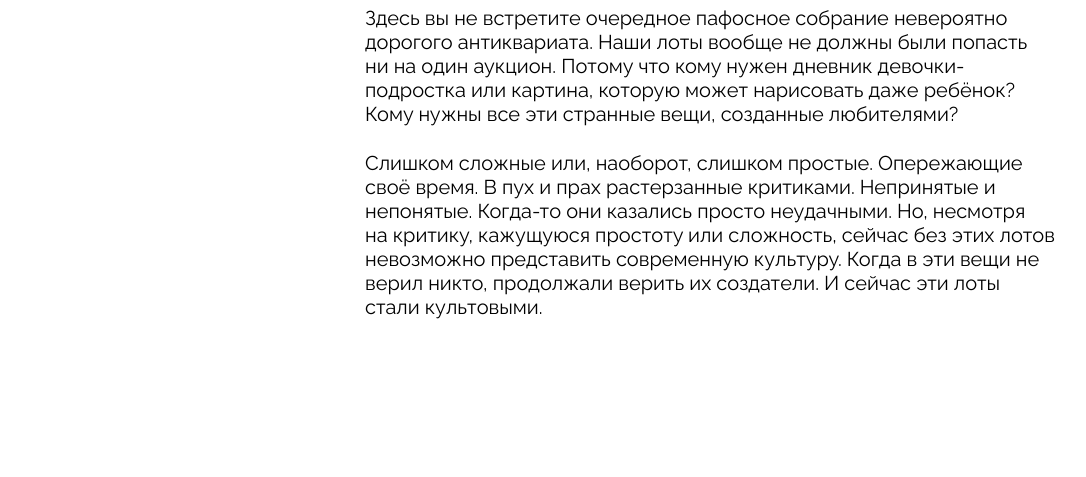
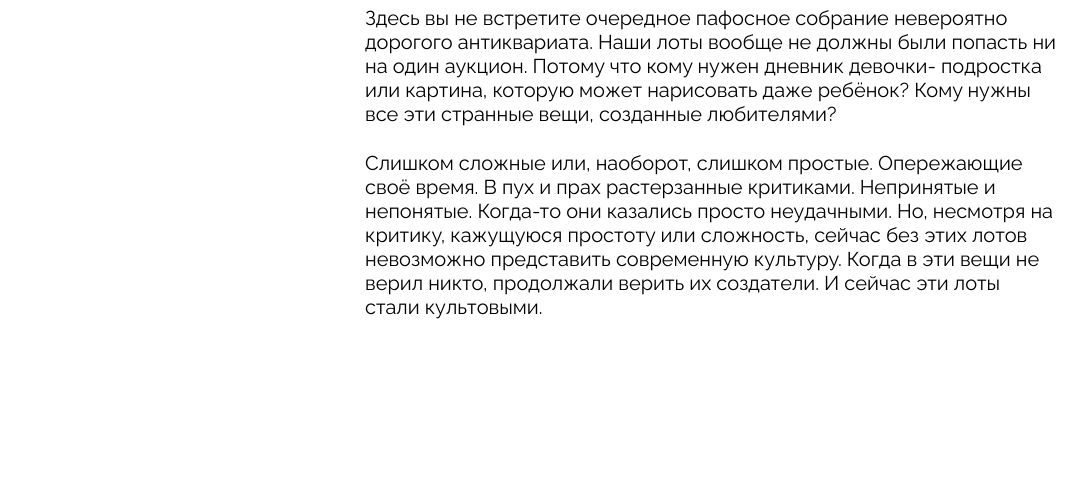
Before and after one commit to CamillaParshakova/ono-tebe-nado, a plain HTML site: page index.html in a window 1280 px wide. Shown: the part 2344-2821 px from the top of the page, without its empty margins (108-1194 px from the left). Drawn offline with Linux system fonts and the light colour scheme.

Commit message:
review 2: delete white-space

```diff
--- a/styles/style.css
+++ b/styles/style.css
@@ -259,7 +259,6 @@
 }
 
 .about__text p {
-    white-space: pre-line;
     line-height: 1.2;
 }
 
```
